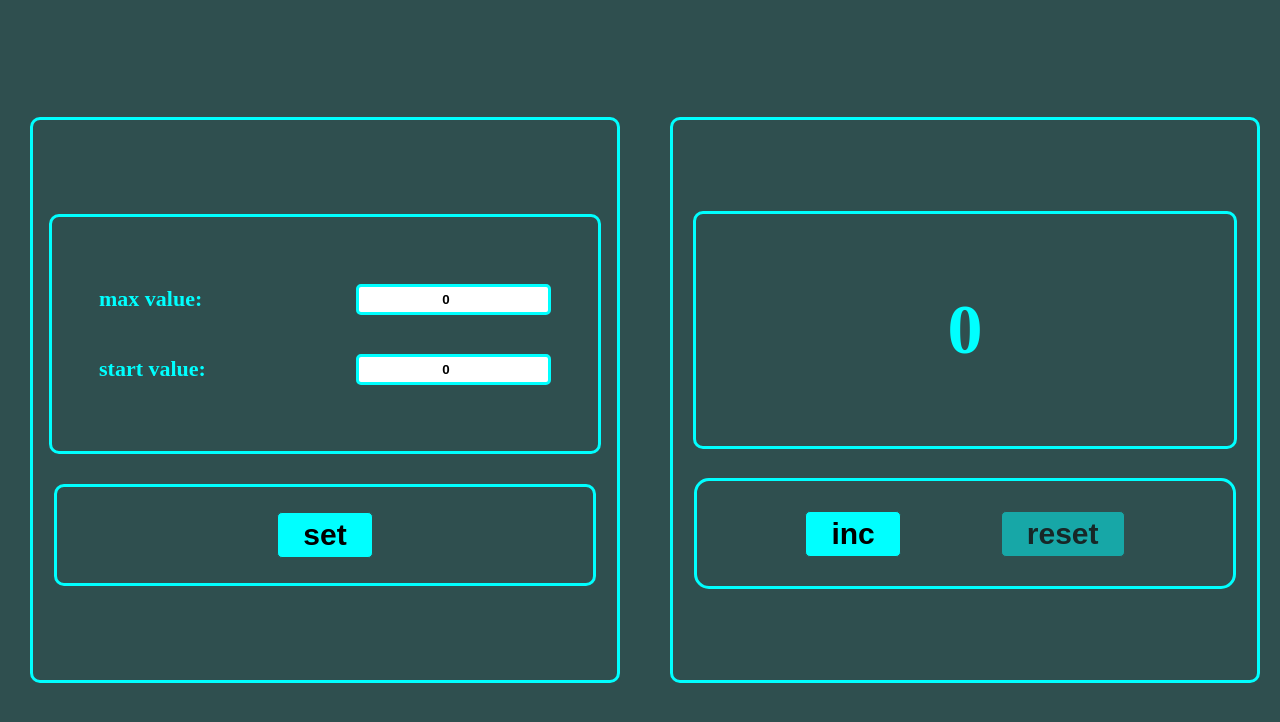
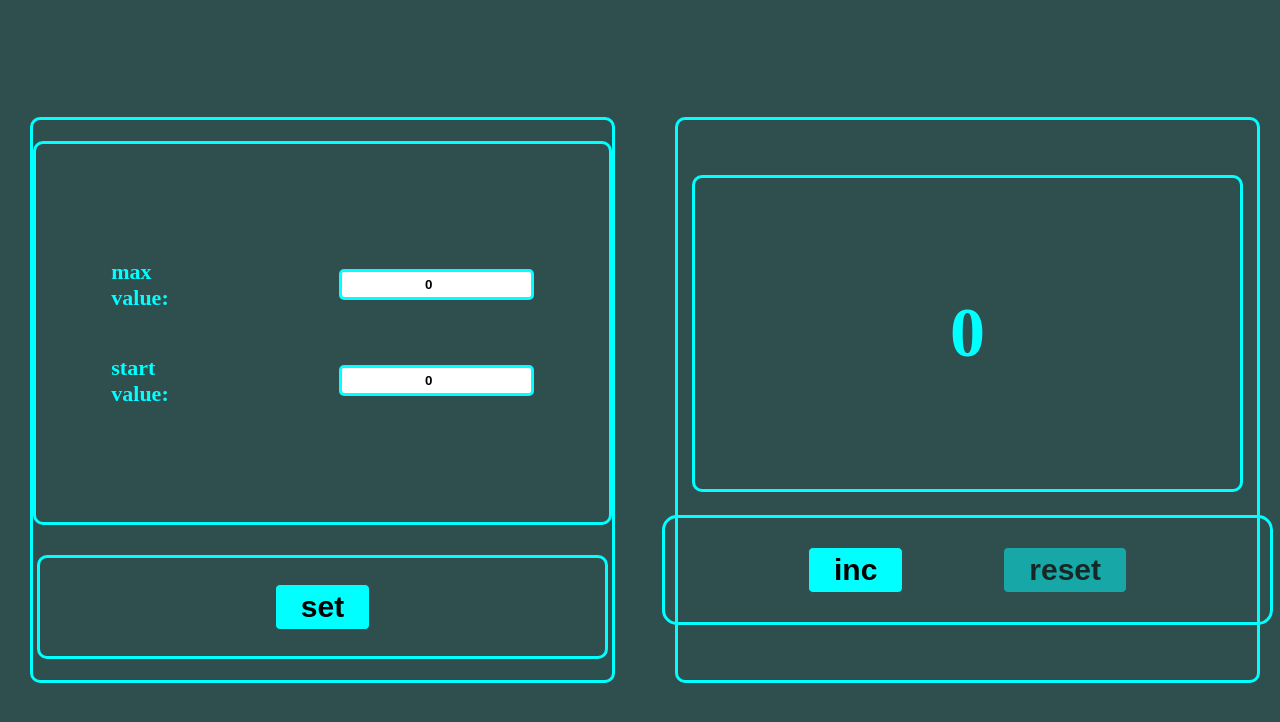
Before and after one commit to DmitryShastel/Native_JS_2.0_old, a React (Create React App) app in the folder Folder_1/native_js_2.0/: page / in a window 1280 px wide. Shown: the top 722 px of the page. Built offline with nearby package versions, Linux system fonts and the light colour scheme.

Commit message:
Counter_2.0: styles are changes

```diff
--- a/Folder_1/native_js_2.0/src/Native_JS_2.0/Native_JS_Tuesday/Counter_2.0/App_Root_Counter_2.0.tsx
+++ b/Folder_1/native_js_2.0/src/Native_JS_2.0/Native_JS_Tuesday/Counter_2.0/App_Root_Counter_2.0.tsx
@@ -1,14 +1,17 @@
-import React, {useState} from 'react';
-import {Settings} from "./Settings";
+import React, {ChangeEvent, useState} from 'react';
 import {SuperButton} from "./SuperButton";
 import './Counter_2.0Styles.css'
+import {Input} from "./Settings";
+
 
 export const AppRootCounter2_0 = () => {
 
     let [counter, setCounter] = useState<number>(0)
+    const [maxValue, setMaxValue] = useState<number>(0)
+    const [startValue, setStartValue] = useState<number>(0)
 
 
-    let inc = () => {
+    let incCounter = () => {
         if (counter === 5) {
             return {
                 counter
@@ -16,18 +19,31 @@ export const AppRootCounter2_0 = () => {
         }
         setCounter(++counter)
     }
-
-    let reset = () => {
+    let resetCounter = () => {
         setCounter(0)
     }
 
+    const onChangeMaxValue = (e: ChangeEvent<HTMLInputElement>) => {
+        let maxValue = Number(e.currentTarget.value)
+        setMaxValue(maxValue)
+    }
+
+    const onChangeStartValue = (e: ChangeEvent<HTMLInputElement>) => {
+        let startValue = Number(e.currentTarget.value)
+        setStartValue(startValue)
+    }
 
     return (
         <div className={'counter-root'}>
 
 
             <div className={'counter-settings'}>
-                <Settings/>
+
+                <div className="settings-container">
+                    <Input title='max value:' value={maxValue} callback={onChangeMaxValue}/>
+                    <Input title='start value:' value={startValue} callback={onChangeStartValue}/>
+                </div>
+
                 <div className={'setting-button'}>
                     <SuperButton
                         title='set'
@@ -35,7 +51,6 @@ export const AppRootCounter2_0 = () => {
                         }}
                     />
                 </div>
-
             </div>
 
 
@@ -46,13 +61,13 @@ export const AppRootCounter2_0 = () => {
                 <div className={'counter-buttons'}>
                     <SuperButton
                         title='inc'
-                        callback={inc}
+                        callback={incCounter}
                         className={counter === 5 ? 'disabled-inc' : ''}
 
                     />
                     <SuperButton
                         title='reset'
-                        callback={reset}
+                        callback={resetCounter}
                         className={counter === 0 ? 'disabled-reset' : ''}/>
                 </div>
 
--- a/Folder_1/native_js_2.0/src/Native_JS_2.0/Native_JS_Tuesday/Counter_2.0/Counter_2.0Styles.css
+++ b/Folder_1/native_js_2.0/src/Native_JS_2.0/Native_JS_Tuesday/Counter_2.0/Counter_2.0Styles.css
@@ -13,7 +13,7 @@
     flex-direction: column;
     align-items: center;
     justify-content: center;
-    margin: 0 20px 0 30px;
+    margin: 0 30px 0 30px;
 }
 
 .counter-settings {
@@ -26,7 +26,7 @@
     flex-direction: column;
     border: 3px solid #00FFFF;
     border-radius: 10px;
-    padding: 8% 8%;
+    padding: 16% 13%;
 }
 
 .setting-row {
@@ -54,7 +54,7 @@
     border: 3px solid #00FFFF;
     border-radius: 10px;
     margin-top: 30px ;
-    padding: 25px 170px;
+    padding: 4.5% 32%;
 }
 
 .input-center {
@@ -78,7 +78,7 @@
 .counter-display {
     border: 3px solid #00FFFF;
     border-radius: 10px;
-    padding: 13% 43%;
+    padding: 20% 44%;
     font-size: 70px;
     color: #00FFFF;
     font-weight: bold;
@@ -86,8 +86,8 @@
 
 .counter-buttons {
     display: flex;
-    margin-top: 5%;
-    padding: 5% 10%;
+    margin-top: 4%;
+    padding: 5% 16%;
     border: 3px solid #00FFFF;
     border-radius: 15px;
 }
--- a/Folder_1/native_js_2.0/src/Native_JS_2.0/Native_JS_Tuesday/Counter_2.0/Settings.tsx
+++ b/Folder_1/native_js_2.0/src/Native_JS_2.0/Native_JS_Tuesday/Counter_2.0/Settings.tsx
@@ -1,40 +1,26 @@
-import React, {ChangeEvent, useState} from 'react';
+import React, {ChangeEvent} from 'react';
 
-export const Settings = () => {
 
-    const [maxValue, setMaxValue] = useState<number>(0)
-    const [startValue, setStartValue] = useState<number>(0)
+type  SettingsType = {
+    title: string
+    value: number
+    callback: (e: ChangeEvent<HTMLInputElement>) => void
+}
 
-    const onChangeMaxValue = (e: ChangeEvent<HTMLInputElement>) => {
-        let maxValue = Number(e.currentTarget.value)
-        setMaxValue(maxValue)
-    }
 
-    const onChangeStartValue = (e: ChangeEvent<HTMLInputElement>) => {
-        let startValue = Number(e.currentTarget.value)
-        setStartValue(startValue)
-    }
+
+export const Input = (props: SettingsType) => {
 
     return (
-        <div className="settings-container">
+        <div >
             <div className="setting-row">
-                <h3 className="setting-label">max value:</h3>
+                <h3 className="setting-label">{props.title}</h3>
 
                 <input
                     type={'number'}
                     className="setting-input input-center"
-                    value={maxValue}
-                    onChange={onChangeMaxValue}
-                />
-
-            </div>
-            <div className="setting-row">
-                <h3 className="setting-label">start value:</h3>
-                <input
-                    type={'number'}
-                    className="setting-input input-center"
-                    value={startValue}
-                    onChange={onChangeStartValue}
+                    value={props.value}
+                    onChange={props.callback}
                 />
             </div>
         </div>
```
Also changed, not shown: Folder_1/native_js_2.0/src/Native_JS_2.0/Exams/exams.js (+246 -302 lines).
